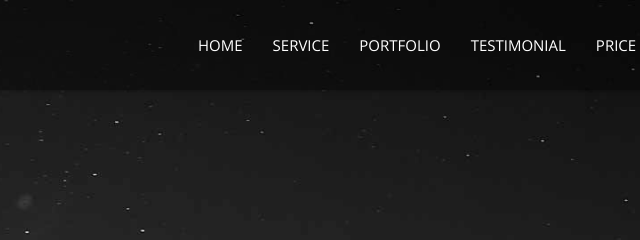
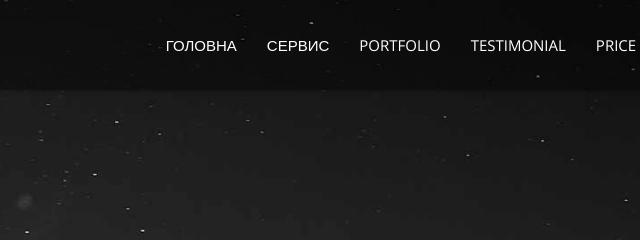
Before and after one commit to Andriyfk13/Andriyfk13.github.io, a plain HTML site: page Theme/index.html in a window 1280 px wide. Shown: the top 240 px of the page, 461-1101 px from the left. Drawn offline with nearby package versions, Linux system fonts and the light colour scheme; some packages are replaced by stand-ins of ours.

Commit message:
Update index.html

```diff
--- a/Theme/index.html
+++ b/Theme/index.html
@@ -77,8 +77,8 @@
 				<!-- main nav -->
                 <nav class="collapse navbar-collapse navbar-right" role="navigation">
                     <ul id="nav" class="nav navbar-nav">
-                        <li><a href="#body">Home</a></li>
-                        <li><a href="#service">Service</a></li>
+                        <li><a href="#body">Головна</a></li>
+                        <li><a href="#service">сервис</a></li>
                         <li><a href="#portfolio">portfolio</a></li>
                         <li><a href="#testimonials">Testimonial</a></li>
                         <li><a href="#price">price</a></li>
```
